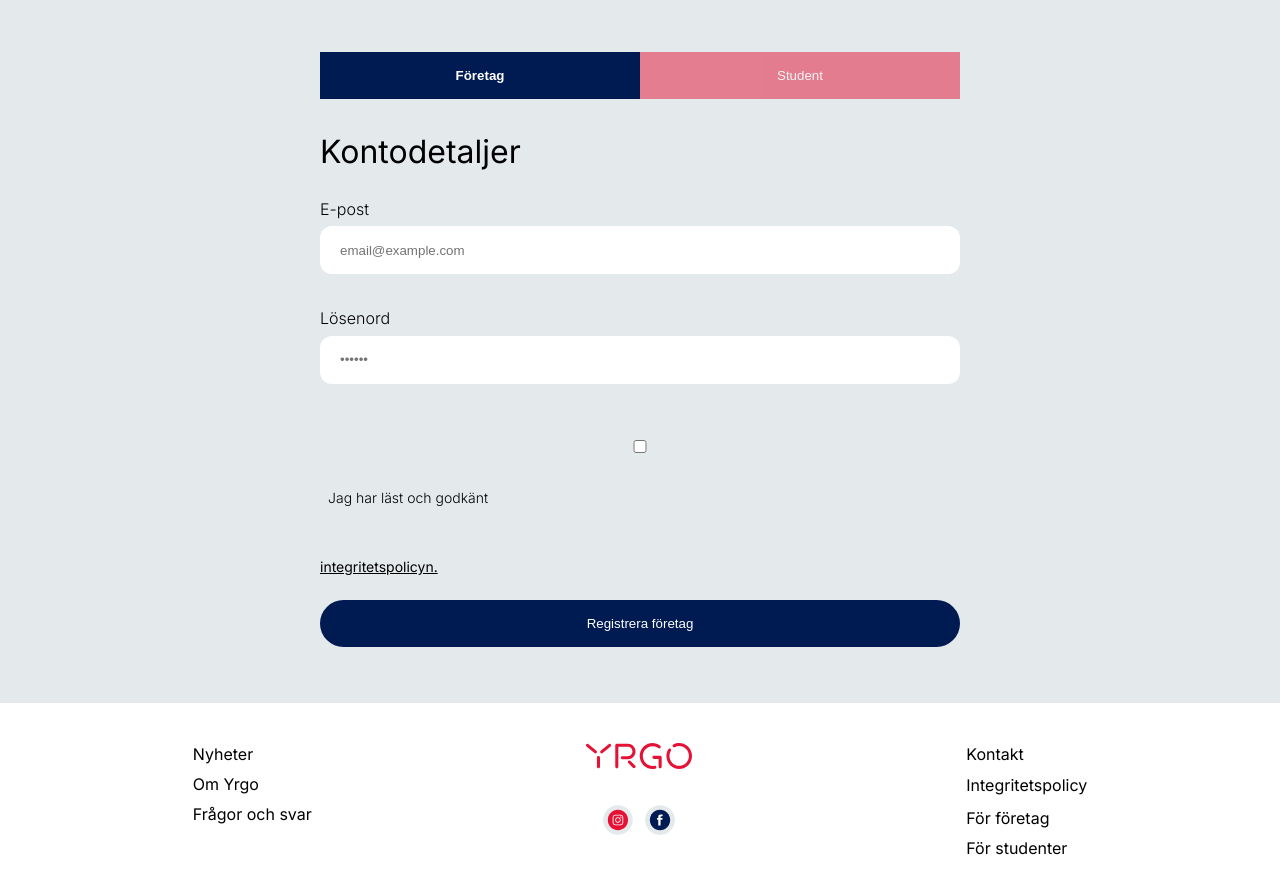
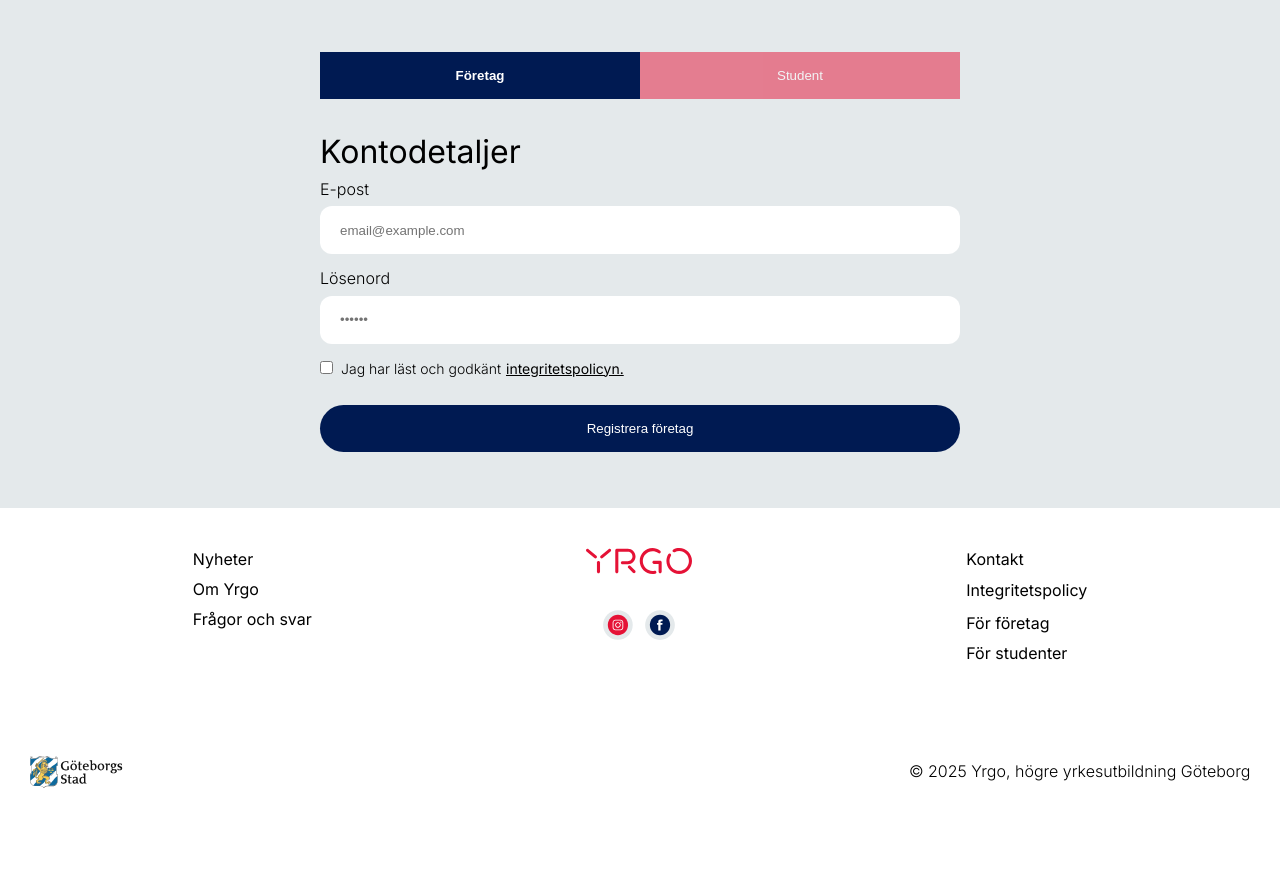
Before and after one commit to TobiasAndren/yrgolink, a Next.js app: page /signup in a window 1280 px wide. Shown: the part 820-1713 px from the top of the page. After the commit the page ends 1628 px from the top, so only its background shows below. Built offline with nearby package versions, Linux system fonts and the light colour scheme.

Commit message:
moved event-form styled changes to id event-form

```diff
--- a/app/components/forms/EventForm.jsx
+++ b/app/components/forms/EventForm.jsx
@@ -59,7 +59,7 @@ export const EventForm = ({ titles }) => {
   };
 
   return (
-    <form onSubmit={handleSubmit}>
+    <form onSubmit={handleSubmit} id="event-form">
       <FormSectionTitle>{titles?.one}</FormSectionTitle>
 
       <div>
--- a/app/globals.css
+++ b/app/globals.css
@@ -101,7 +101,7 @@ section {
   align-self: center;
 }
 
-form {
+#event-form {
   display: flex;
   flex-direction: column;
   gap: 1.25rem;
```
